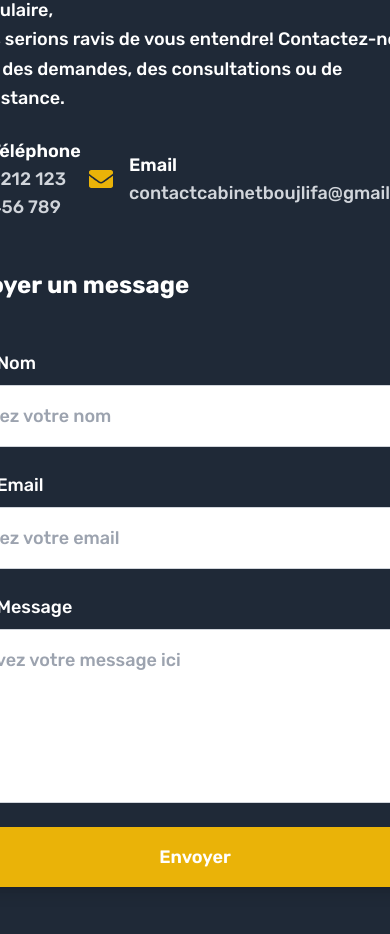
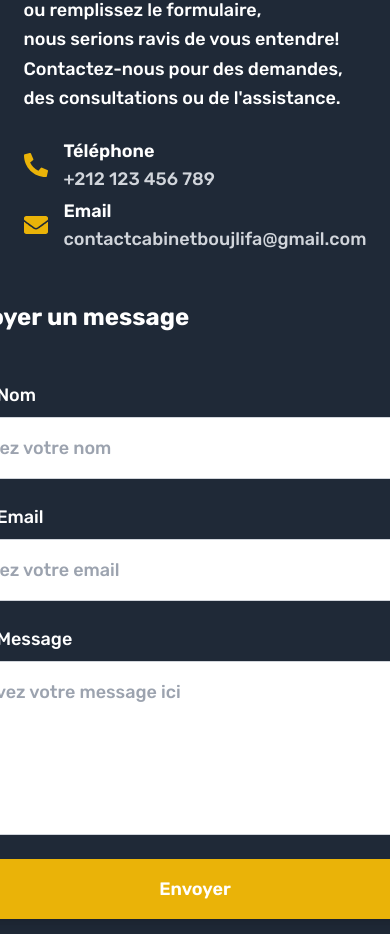
Before and after one commit to MedAhouir/Cabinet-BOUJLIFA, a Next.js app: page / in a window 390 px wide. Shown: the part 6109-7043 px from the top of the page. Built offline with nearby package versions, Linux system fonts and the light colour scheme.

Commit message:
Fixing Contact Section

```diff
--- a/components/Contact.tsx
+++ b/components/Contact.tsx
@@ -96,7 +96,7 @@
             : <>Email, call, or complete the form,<br /> We'd love to hear from you! Reach out to us for inquiries, consultations, or assistance.</>}
         </p>
         <motion.div
-          className="fx justify-between w-full"
+          className="flex flex-col lg:flex-row gap-1 justify-between w-full"
           initial={{ opacity: 0 }}
           whileInView={{ opacity: 1 }}
           viewport={{ once: true }}
```
